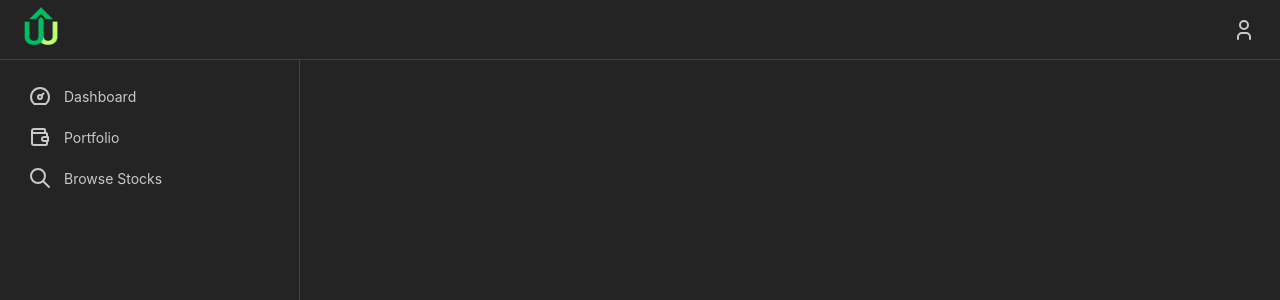
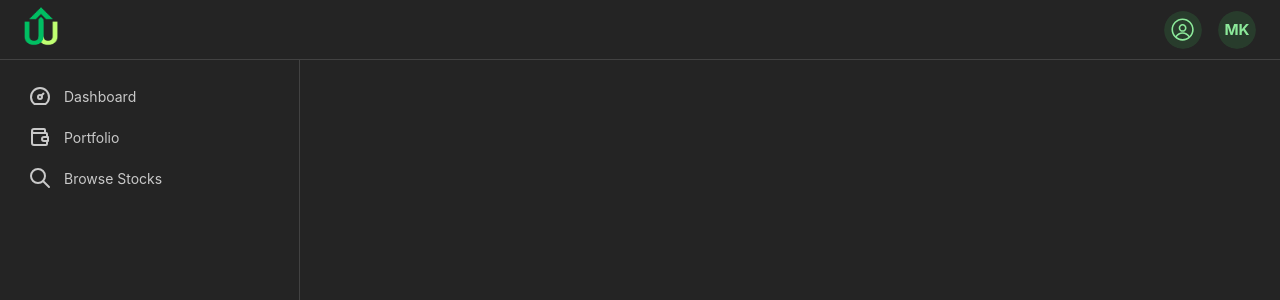
Before and after one commit to justinfiset/UpTrade, a Next.js app in the folder UpTradeClient/: page /layout in a window 1280 px wide. Shown: the top 300 px of the page. Built offline with nearby package versions, Linux system fonts and the light colour scheme.

Commit message:
Fix avatar

```diff
--- a/UpTradeClient/components/AppNav.js
+++ b/UpTradeClient/components/AppNav.js
@@ -1,5 +1,6 @@
 import {
     AppShell,
+    Avatar,
     Burger,
     Flex,
     Group,
@@ -26,7 +27,6 @@
 } from "@tabler/icons-react";
 
 import Link from "next/link";
-import styles from "./AppNav.module.css";
 
 import Image from "next/image";
 import LoginForm from "./LoginForm";
@@ -68,10 +68,18 @@
     const loggedOutMenu = (
         <Menu.Dropdown>
             <Menu.Label>User Settings</Menu.Label>
-            <Menu.Item onClick={() => openModalWithType("login")} leftSection={<IconUser />}>
+            <Menu.Item
+                onClick={() => openModalWithType("login")}
+                leftSection={<IconUser />}
+            >
                 Login
             </Menu.Item>
-            <Menu.Item onClick={() => openModalWithType("signup")} leftSection={<IconPencil />}>Sign up</Menu.Item>
+            <Menu.Item
+                onClick={() => openModalWithType("signup")}
+                leftSection={<IconPencil />}
+            >
+                Sign up
+            </Menu.Item>
         </Menu.Dropdown>
     );
 
@@ -86,7 +94,7 @@
             padding="md"
         >
             <AppShell.Header>
-                <Flex h="100%" align="center" className={styles.header}>
+                <Flex h="100%" align="center">
                     <Group h="100%" px="md">
                         <Burger
                             opened={opened}
@@ -104,9 +112,12 @@
                         </Link>
                     </Group>
 
-                    <Menu trigger="hover">
+                    <Menu trigger="hover" ml={"auto"} mr={"1.5em"}>
                         <Menu.Target>
-                            <IconUser />
+                          <Group>
+                          <Avatar color="green" radius="xl"></Avatar>
+                          <Avatar color="green" radius="xl">MK</Avatar>
+                          </Group>
                         </Menu.Target>
                         {props.loggedIn ? loggedInMenu : loggedOutMenu}
                     </Menu>
@@ -136,7 +147,12 @@
 
             <AppShell.Main>
                 {props.children}
-                <Modal centered opened={openedModal} onClose={close} title={modals[activeModal].title}>
+                <Modal
+                    centered
+                    opened={openedModal}
+                    onClose={close}
+                    title={modals[activeModal].title}
+                >
                     {modals[activeModal].content}
                 </Modal>
             </AppShell.Main>
--- a/UpTradeClient/components/AppNav.module.css
+++ /dev/null
@@ -1,4 +0,0 @@
-.header *:last-child {
-    margin-left: auto;
-    margin-right: 1.5em;
-}
```
Also changed, not shown: UpTradeClient/pages/Dashboard.js (renamed from UpTradeClient/components/Dashboard.js).
